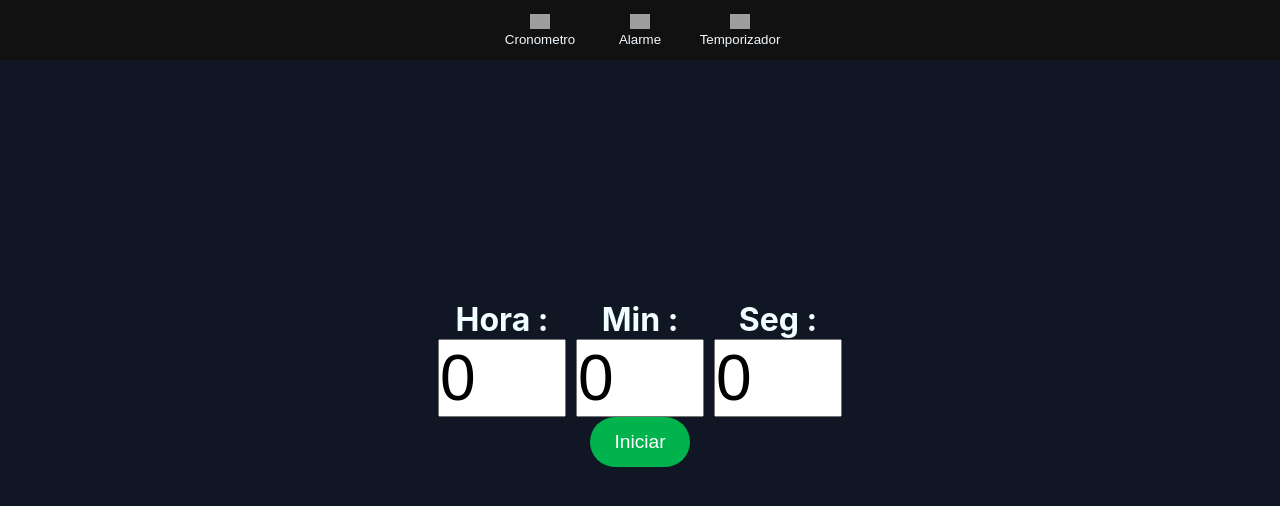
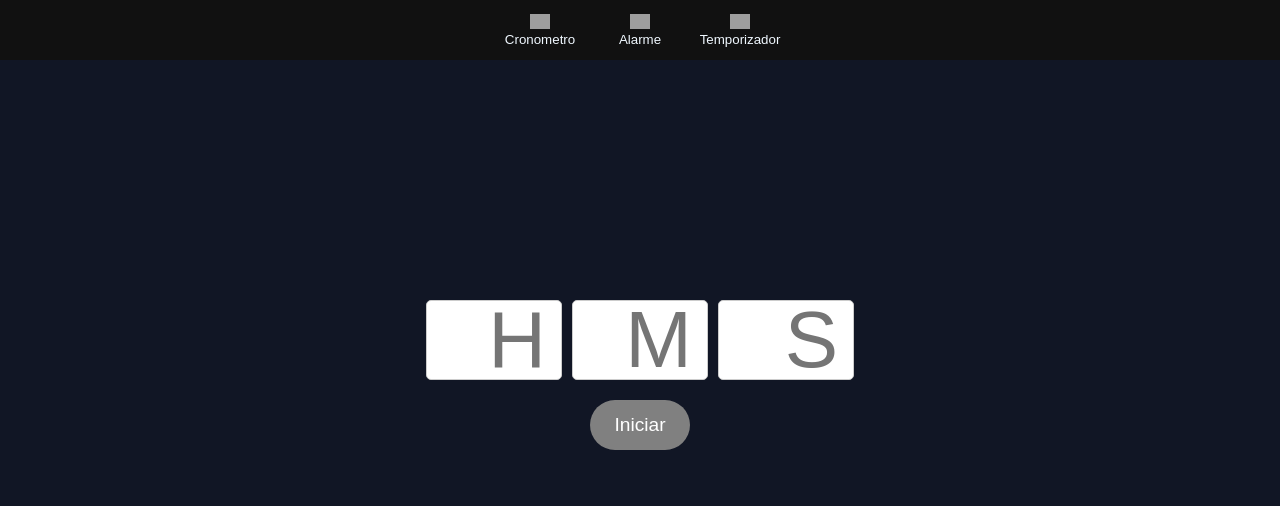
Before and after one commit to Rodrigot800/Clock, a React (Create React App) app: page / in a window 1280 px wide. Shown: the top 506 px of the page. Built offline with nearby package versions, Linux system fonts and the light colour scheme; grey boxes are pictures that could not be loaded.

Commit message:
corrigindo  botão iniciar e o fim 01 do componente Timer

```diff
--- a/src/App.css
+++ b/src/App.css
@@ -68,6 +68,10 @@
   font-size: 5em;
   padding-bottom: 20px;
 }
+.inputTimerDiv{
+  padding-bottom: 20px;
+
+}
 #stop-btn {
   border: unset;
   width: 100px;
@@ -86,6 +90,16 @@
   margin: auto;
   border-radius: 30px;
   background-color: #00b34c;
+  font-size: larger;
+  color: white;
+}
+#start-btn-cinza{
+  border: none;
+  width: 100px;
+  height: 50px;
+  margin: auto;
+  border-radius: 30px;
+  background-color: #838383e7;
   font-size: larger;
   color: white;
 }
@@ -110,8 +124,13 @@
   column-gap: 10px;
 }
 .InputNumbertimer{
-  width: 2em;
-  font-size: 2em;
+  text-align: right;
+  width: 1.7em;
+  height: 1em;
+  font-size: 5em;
+  box-sizing: border-box;
+  border: 1px solid #ccc;
+  border-radius: 5px;
 }
 
 @media screen and (max-width: 700px){
--- a/src/componets/ferramentas/timer.js
+++ b/src/componets/ferramentas/timer.js
@@ -9,13 +9,21 @@ function Timer() {
 
   const iniciarTempo = () => {
     var somaSeg = segInput + minInput * 60 + horaInput * 3600;
-    if (somaSeg == 0) {
-      alert("Valor inválido");
+    if (somaSeg == 0 || segInput > 59 || minInput > 59 || horaInput > 72) {
       return false;
     } else {
       setTempo(somaSeg);
       setAtivo(true);
     }
+  };
+  const Alertar = () => {
+    setTempo(0);
+    setAtivo(false);
+    setTimeout(() => {
+      alert("Tempo acabou!!!");
+    }, 1);
+
+    setEstadoBotao("");
   };
 
   useEffect(() => {
@@ -25,8 +33,7 @@ function Timer() {
         setTempo((prevTempo) => prevTempo - 1);
       }, 1000);
     } else if (tempo === 0 && ativo) {
-      setAtivo(false);
-      alert("Temporizador terminou!");
+      Alertar();
     }
     return () => clearInterval(timer);
   }, [ativo, tempo]);
@@ -43,7 +50,7 @@ function Timer() {
     )}`;
   };
   const [estadoTela, SetEstadoTela] = useState("Digitar");
-  const [estadoBotao, setEstadoBotao] = useState("ativo");
+  const [estadoBotao, setEstadoBotao] = useState("valorInvalido");
 
   const Inicio = () => {
     if (iniciarTempo() == false) {
@@ -51,6 +58,7 @@ function Timer() {
     } else {
       iniciarTempo();
       SetEstadoTela("ativo");
+      setEstadoBotao("ativo");
     }
   };
   const Resetar = () => {
@@ -60,6 +68,9 @@ function Timer() {
     };
     zerarTempo();
     SetEstadoTela("Digitar");
+    SetsegInput(0);
+    SetMinInput(0);
+    SetHoraInput(0);
   };
   const Pausar = () => {
     setAtivo(false);
@@ -74,41 +85,48 @@ function Timer() {
     <div id="cro">
       {estadoTela === "Digitar" && (
         <>
-          <div className="alinhamento">
+          <div className="alinhamento inputTimerDiv">
             {" "}
-            <h1>
-              Hora :
             <input
               className="InputNumbertimer"
               type="number"
-                value={horaInput}
               min={0}
-                max={59}
+              max={72}
               onChange={(e) => SetHoraInput(Number(e.target.value))}
+              placeholder="H"
             />
-            </h1>
-            <h1>
-              Min :
             <input
               className="InputNumbertimer"
               type="number"
               onChange={(e) => SetMinInput(Number(e.target.value))}
-                value={minInput}
+              placeholder="M"
               min={0}
               max={59}
             />
-            </h1>
-            <h1>
-            Seg :
             <input
               className="InputNumbertimer"
               type="number"
-              value={segInput}
+              min={0}
+              max={59}
               onChange={(e) => SetsegInput(Number(e.target.value))}
+              placeholder="S"
             />
-           </h1>
           </div>
-          <button onClick={Inicio} id="start-btn">Iniciar</button>
+
+          <button
+            onClick={Inicio}
+            id="start-btn"
+            style={{
+              background:
+                (minInput > 0 && minInput < 59) ||
+                (segInput > 0 && segInput < 59) ||
+                (horaInput > 0 && horaInput < 72)
+                  ? "#00b34c"
+                  : "gray",
+            }}
+          >
+            Iniciar
+          </button>
         </>
       )}
       {estadoTela === "ativo" && (
@@ -117,15 +135,21 @@ function Timer() {
           <div className="alinhamento">
             {estadoBotao === "ativo" && (
               <>
-                <button  id="stop-btn" onClick={Pausar}>Pausar</button>
+                <button id="stop-btn" onClick={Pausar}>
+                  Pausar
+                </button>
               </>
             )}
             {estadoBotao === "stop" && (
               <>
-                <button id="start-btn" onClick={Continuar}>continuar</button>
+                <button id="start-btn" onClick={Continuar}>
+                  continuar
+                </button>
               </>
             )}
-            <button  id="reset-btn" onClick={Resetar}>Resetar</button>
+            <button id="reset-btn" onClick={Resetar}>
+              Resetar
+            </button>
           </div>
         </>
       )}
```
Lines whose indentation alone changed are shown as unchanged.
